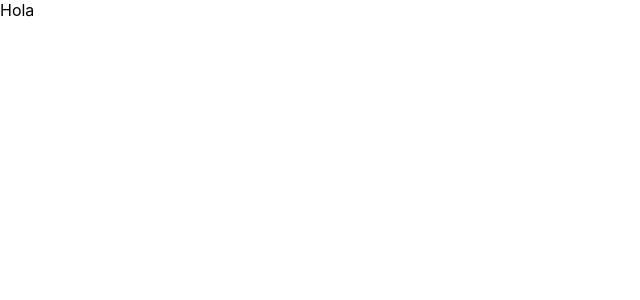
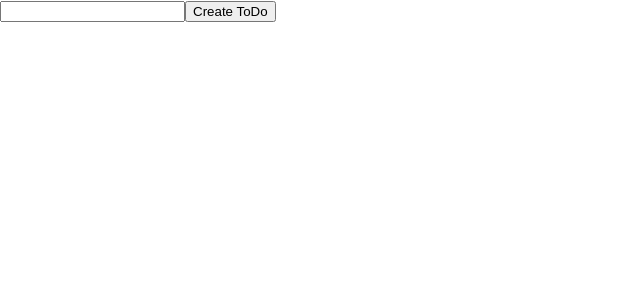
Before and after one commit to jonato96/kruger-to-do-app, a React (Create React App) app in the folder to-do/: page / in a window 1280 px wide. Shown: the top 300 px of the page, without its empty margins (0-640 px from the left). Built offline with nearby package versions, Linux system fonts and the light colour scheme.

Commit message:
Input and button to create a todo

```diff
--- a/to-do/src/components/TodoApp.jsx
+++ b/to-do/src/components/TodoApp.jsx
@@ -1,7 +1,10 @@
 const TodoApp = () =>{
     return(
-        <div>
-            Hola
+        <div className="todoContainer">
+            <form className="todoCreateForm">
+                <input className="todoInput"/>
+                <input className="buttonCreate" type="submit" value="Create ToDo" />
+            </form>
         </div>
     )
 }
```
